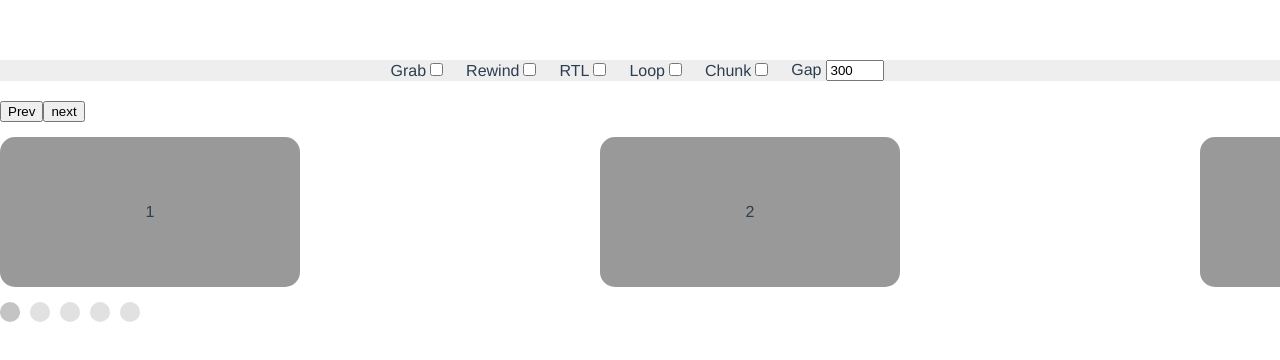
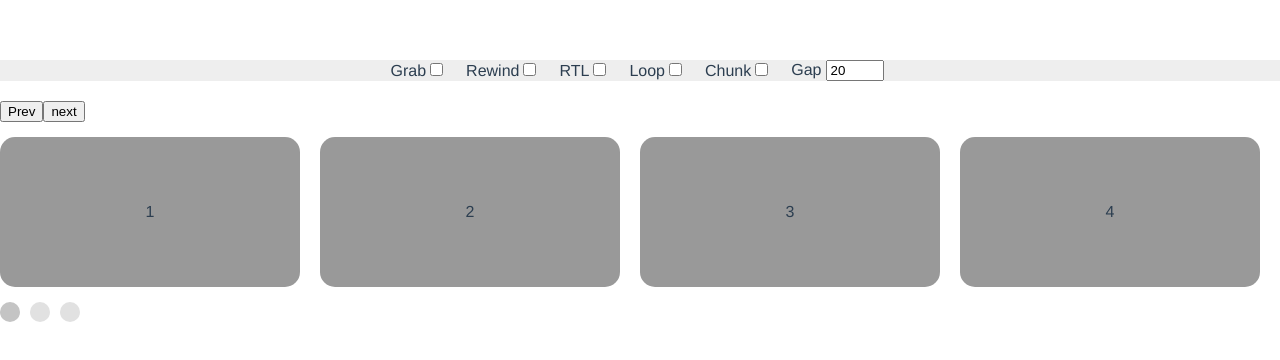
Before and after one commit to PouryaTak/vue-component-carousel, a Vue app: page / in a window 1280 px wide. Shown: the top 360 px of the page. Built offline with nearby package versions, Linux system fonts and the light colour scheme.

Commit message:
fix dot/pages count

```diff
--- a/src/App.vue
+++ b/src/App.vue
@@ -68,7 +68,7 @@ export default {
       rtl: false,
       loop: false,
       chunk: false,
-      gap: 300
+      gap: 20
     }
   }
 }
--- a/src/components/PvCarrousel.vue
+++ b/src/components/PvCarrousel.vue
@@ -80,8 +80,8 @@ export default {
       this.width_of_cards_container = this.$refs.pv_container.clientWidth
       this.width_of_viewport_container = this.$refs.pv_caro.clientWidth
       this.number_of_all_cards = document.querySelectorAll('.pv_card').length
-      this.pages = Math.trunc(this.number_of_chunks)
-      console.log(Math.trunc(this.number_of_chunks))
+      this.pages = Math.round(this.number_of_chunks)
+      console.log(Math.round(this.number_of_chunks))
     }
   },
   computed: {
@@ -253,7 +253,7 @@ export default {
       }
     },
     number_of_chunks (to, from) {
-      this.pages = Math.trunc(to)
+      this.pages = Math.round(to)
     }
   }
 }
```
